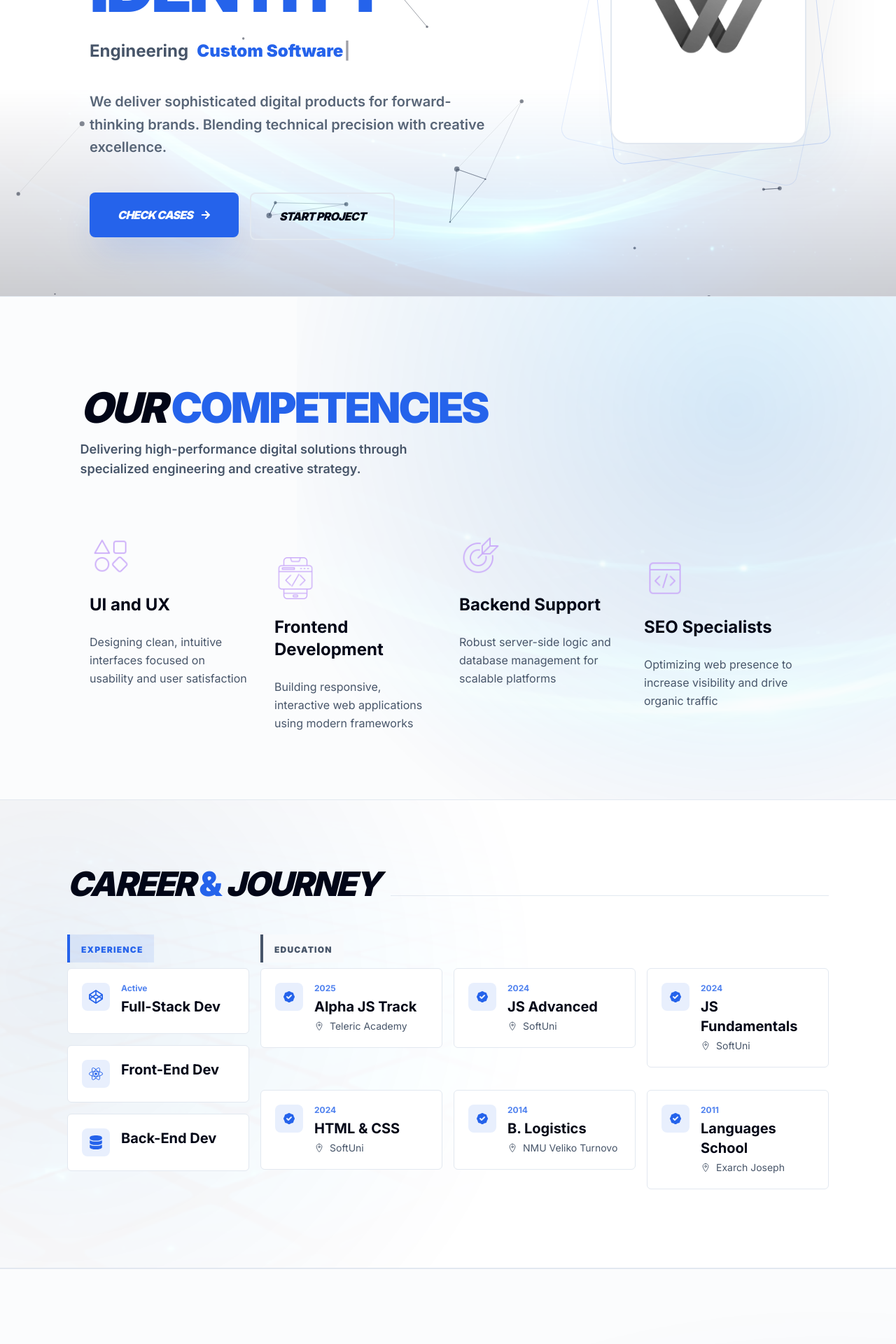
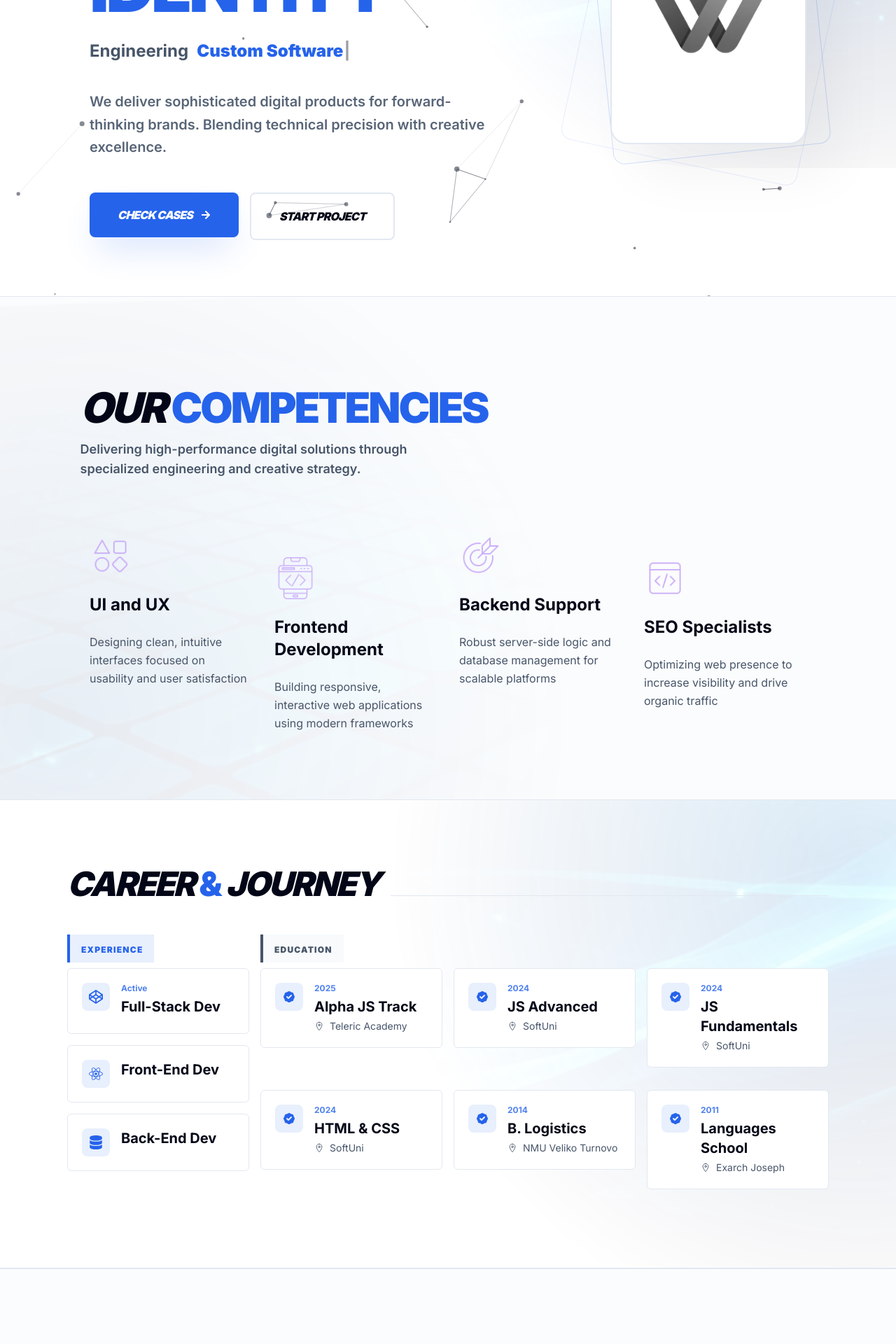
Before and after one commit to TpMarkov/portfolio, a Next.js app: page / in a window 1280 px wide. Shown: the part 380-2300 px from the top of the page at 70% size. Built offline with nearby package versions, Linux system fonts and the light colour scheme.

Commit message:
add improvement to the design pattern

```diff
--- a/app/components/Home/About/About.tsx
+++ b/app/components/Home/About/About.tsx
@@ -4,19 +4,19 @@ import React from "react";
 const About = () => {
     return (
         <section className="relative py-32 bg-secondary/50 border-y border-border overflow-hidden">
-            {/* Background Asset 4 - Global Tech - Asymmetrical & Faded */}
+            {/* Background Asset 1 - Blue Waves - Bottom Left Asymmetry */}
             <div
-                className="absolute -top-10 -right-20 h-[120%] w-[50%] opacity-[0.1] dark:opacity-20 pointer-events-none z-0"
+                className="absolute -bottom-[20%] -left-[10%] h-[120%] w-[70%] opacity-20 dark:opacity-[0.25] pointer-events-none z-0"
                 style={{
-                    maskImage: 'radial-gradient(circle at 60% 50%, black, transparent 80%)',
-                    WebkitMaskImage: 'radial-gradient(circle at 60% 50%, black, transparent 80%)'
+                    maskImage: 'radial-gradient(circle at 30% 70%, black, transparent 80%)',
+                    WebkitMaskImage: 'radial-gradient(circle at 30% 70%, black, transparent 80%)'
                 }}
             >
                 <Image
-                    src="/background-ornaments/4.png"
-                    alt="Global Tech"
+                    src="/background-ornaments/1.png"
+                    alt="Blue Waves Background"
                     fill
-                    className="object-contain object-right mix-blend-lighten dark:mix-blend-overlay"
+                    className="object-cover object-left-bottom mix-blend-screen dark:mix-blend-overlay -rotate-12"
                 />
             </div>
             <div className="relative z-10 w-[90%] xl:w-[80%] mx-auto">
--- a/app/components/Home/Hero/Hero.tsx
+++ b/app/components/Home/Hero/Hero.tsx
@@ -131,19 +131,19 @@ const Hero = () => {
         </div>
       </div>
 
-      {/* Hero Bottom Transition Ornament */}
+      {/* Hero Background Ornament - Top Right Asymmetry */}
       <div
-        className="absolute bottom-0 left-0 w-full h-[300px] pointer-events-none z-0 opacity-20 dark:opacity-30"
+        className="absolute -top-[10%] -right-[10%] w-[60%] h-[700px] pointer-events-none z-0 opacity-20 dark:opacity-[0.25]"
         style={{
-          maskImage: 'linear-gradient(to top, black, transparent)',
-          WebkitMaskImage: 'linear-gradient(to top, black, transparent)'
+          maskImage: 'radial-gradient(circle at 70% 30%, black, transparent 80%)',
+          WebkitMaskImage: 'radial-gradient(circle at 70% 30%, black, transparent 80%)'
         }}
       >
         <Image
           src="/background-ornaments/1.png"
-          alt="Hero Transition"
+          alt="Hero Ornament"
           fill
-          className="object-cover object-bottom mix-blend-screen dark:mix-blend-overlay"
+          className="object-cover object-right-top mix-blend-screen dark:mix-blend-overlay rotate-[5deg]"
         />
       </div>
     </div>
--- a/app/components/Home/Projects/Projects.tsx
+++ b/app/components/Home/Projects/Projects.tsx
@@ -48,19 +48,19 @@ const Projects = () => {
 
   return (
     <section id="projects" className="relative pt-32 pb-32 bg-secondary/50 border-y border-border overflow-hidden">
-      {/* Background Asset 3 - Abstract Wave - Asymmetrical & Faded */}
+      {/* Background Asset 4 - Global Tech - Bottom Left Asymmetry */}
       <div
-        className="absolute -bottom-20 -right-20 w-[70%] h-[120%] opacity-15 dark:opacity-20 pointer-events-none z-0"
+        className="absolute -bottom-[10%] -left-[10%] w-[50%] h-[120%] opacity-[0.1] dark:opacity-20 pointer-events-none z-0"
         style={{
-          maskImage: 'radial-gradient(circle at 80% 80%, black, transparent 75%)',
-          WebkitMaskImage: 'radial-gradient(circle at 80% 80%, black, transparent 75%)'
+          maskImage: 'radial-gradient(circle at 30% 70%, black, transparent 80%)',
+          WebkitMaskImage: 'radial-gradient(circle at 30% 70%, black, transparent 80%)'
         }}
       >
         <Image
-          src="/background-ornaments/3.png"
-          alt="Project Background"
+          src="/background-ornaments/4.png"
+          alt="Global Tech Background"
           fill
-          className="object-cover object-bottom mix-blend-screen dark:mix-blend-overlay"
+          className="object-contain object-left-bottom mix-blend-lighten dark:mix-blend-overlay -rotate-12"
         />
       </div>
 
--- a/app/components/Home/Resume/Resume.tsx
+++ b/app/components/Home/Resume/Resume.tsx
@@ -7,19 +7,19 @@ import Image from "next/image";
 const Resume = () => {
   return (
     <section id="resume" className="relative pt-24 pb-24 bg-background border-b border-border overflow-hidden">
-      {/* Background Asset 2 - Grid Tech - Asymmetrical & Faded */}
+      {/* Background Asset 3 - Abstract Wave - Top Right Asymmetry */}
       <div
-        className="absolute -top-[10%] -left-[10%] w-[80%] h-[120%] opacity-[0.08] dark:opacity-[0.12] pointer-events-none z-0"
+        className="absolute -top-[20%] -right-[10%] w-[70%] h-[120%] opacity-15 dark:opacity-20 pointer-events-none z-0"
         style={{
-          maskImage: 'radial-gradient(circle at 20% 40%, black, transparent 75%)',
-          WebkitMaskImage: 'radial-gradient(circle at 20% 40%, black, transparent 75%)'
+          maskImage: 'radial-gradient(circle at 80% 30%, black, transparent 75%)',
+          WebkitMaskImage: 'radial-gradient(circle at 80% 30%, black, transparent 75%)'
         }}
       >
         <Image
-          src="/background-ornaments/2.png"
-          alt="Tech Grid"
+          src="/background-ornaments/3.png"
+          alt="Abstract Wave Background"
           fill
-          className="object-cover mix-blend-multiply dark:mix-blend-overlay"
+          className="object-cover mix-blend-screen dark:mix-blend-overlay rotate-[3deg]"
         />
       </div>
 
--- a/app/components/Home/Services/Services.tsx
+++ b/app/components/Home/Services/Services.tsx
@@ -5,19 +5,19 @@ import Image from "next/image";
 const Services = () => {
   return (
     <section id="services" className="relative pt-32 pb-32 bg-secondary/50 border-y border-border overflow-hidden">
-      {/* Background Asset 1 - Blue Waves - Asymmetrical & Faded */}
+      {/* Background Asset 2 - Tech Grid - Bottom Left Asymmetry */}
       <div
-        className="absolute -top-24 -right-10 w-[70%] h-[120%] opacity-20 dark:opacity-[0.25] pointer-events-none z-0"
+        className="absolute -bottom-[20%] -left-[10%] w-[80%] h-[120%] opacity-[0.08] dark:opacity-[0.12] pointer-events-none z-0"
         style={{
-          maskImage: 'radial-gradient(circle at 70% 30%, black, transparent 80%)',
-          WebkitMaskImage: 'radial-gradient(circle at 70% 30%, black, transparent 80%)'
+          maskImage: 'radial-gradient(circle at 20% 70%, black, transparent 75%)',
+          WebkitMaskImage: 'radial-gradient(circle at 20% 70%, black, transparent 75%)'
         }}
       >
         <Image
-          src="/background-ornaments/1.png"
-          alt="Sinuous Background"
+          src="/background-ornaments/2.png"
+          alt="Tech Grid Background"
           fill
-          className="object-cover opacity-80 mix-blend-screen dark:mix-blend-overlay"
+          className="object-cover mix-blend-multiply dark:mix-blend-overlay rotate-[-2deg]"
         />
       </div>
 
--- a/app/components/Home/Skills/Skills.tsx
+++ b/app/components/Home/Skills/Skills.tsx
@@ -7,6 +7,7 @@ import { TbBrandNodejs } from "react-icons/tb";
 import { SiTailwindcss } from "react-icons/si";
 import { BiLogoTypescript } from "react-icons/bi";
 import Tilt from "react-parallax-tilt";
+import Image from "next/image";
 
 const skills = [
   {
@@ -43,8 +44,24 @@ const skills = [
 
 const Skills = () => {
   return (
-    <section id="skills" className="pt-32 pb-32 bg-background border-b border-border overflow-hidden">
-      <div className="w-[90%] sm:w-[80%] mx-auto">
+    <section id="skills" className="relative pt-32 pb-32 bg-background border-b border-border overflow-hidden">
+      {/* Background Asset 3 - Abstract Wave - Top Right Asymmetry */}
+      <div
+        className="absolute -top-[10%] -right-[10%] w-[60%] h-[120%] opacity-15 dark:opacity-20 pointer-events-none z-0"
+        style={{
+          maskImage: 'radial-gradient(circle at 70% 30%, black, transparent 75%)',
+          WebkitMaskImage: 'radial-gradient(circle at 70% 30%, black, transparent 75%)'
+        }}
+      >
+        <Image
+          src="/background-ornaments/3.png"
+          alt="Skills Background"
+          fill
+          className="object-cover mix-blend-screen dark:mix-blend-overlay rotate-[12deg]"
+        />
+      </div>
+
+      <div className="relative z-10 w-[90%] sm:w-[80%] mx-auto">
         <div className="flex flex-col md:flex-row items-baseline gap-6 mb-20 translate-x-[-1%]">
           <h2 className="text-4xl md:text-6xl font-black tracking-tighter text-foreground uppercase italic leading-none">
             Stack <span className="text-primary not-italic">&</span> Tools
```
